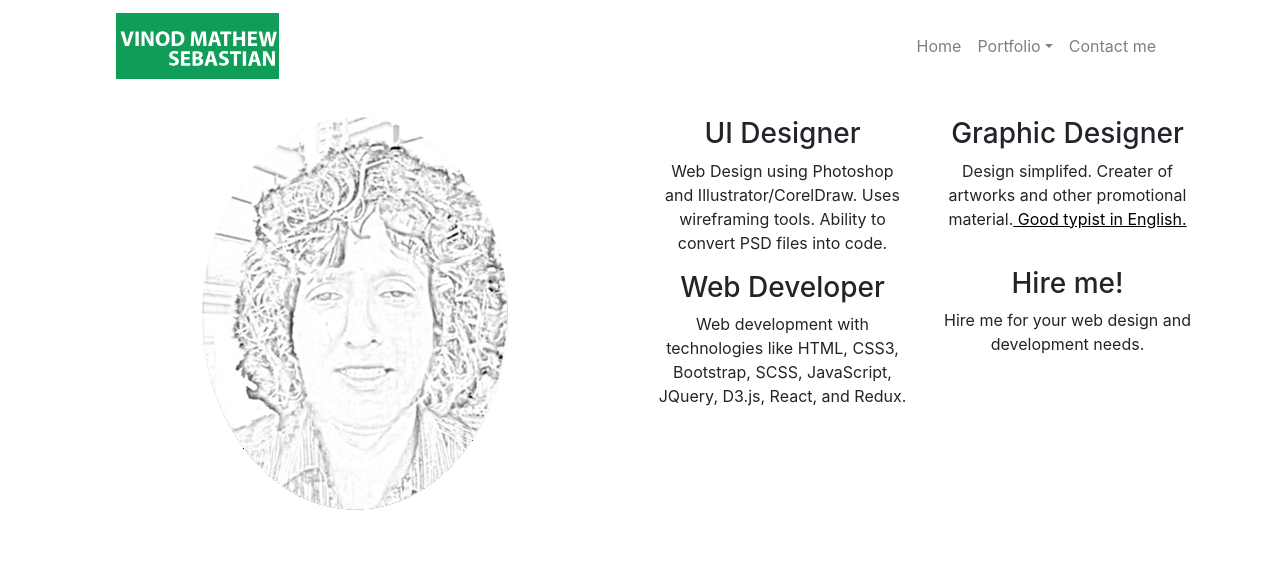
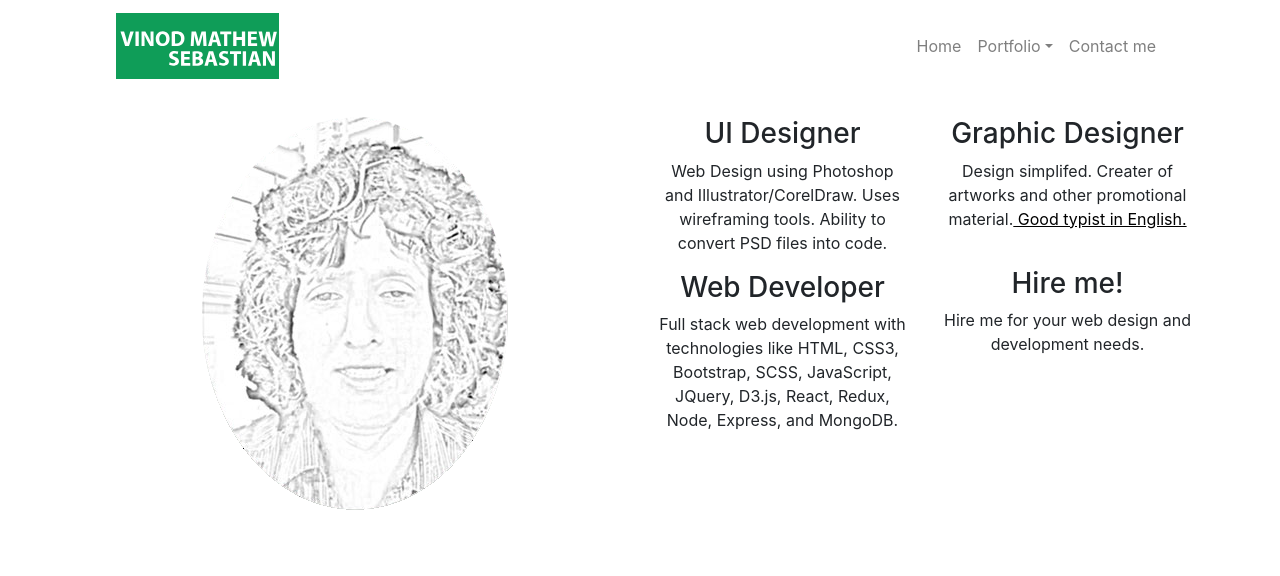
Before and after one commit to vinod-vms/portfolio, a plain HTML site: page designs.html in a window 1280 px wide. Shown: the top 576 px of the page. Drawn offline with nearby package versions, Linux system fonts and the light colour scheme.

Commit message:
Update designs.html

```diff
--- a/designs.html
+++ b/designs.html
@@ -57,7 +57,7 @@
                          <p class="text-center">Web Design using Photoshop and Illustrator/CorelDraw. Uses wireframing tools. Ability to convert PSD files into code.</p></article>
                                     <article class="first"><h3 class="text-center">
                                         Web Developer </h3>
-                         <p class="text-center"> Web development with technologies like HTML, CSS3, Bootstrap, SCSS, JavaScript, JQuery, D3.js, React, and Redux.  </p></article>
+                         <p class="text-center"> Full stack web development with technologies like HTML, CSS3, Bootstrap, SCSS, JavaScript, JQuery, D3.js, React, Redux, Node, Express, and MongoDB.  </p></article>
                                 </section>
 
                     </div>
```
